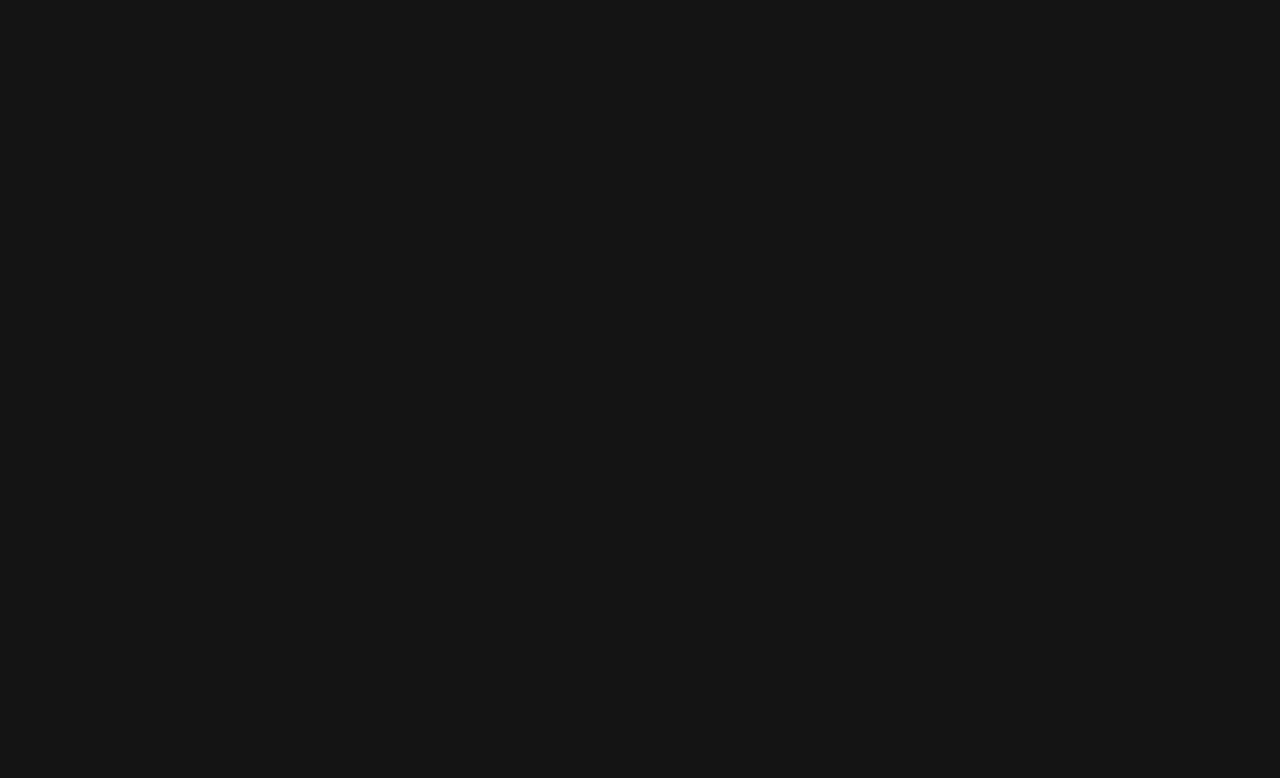
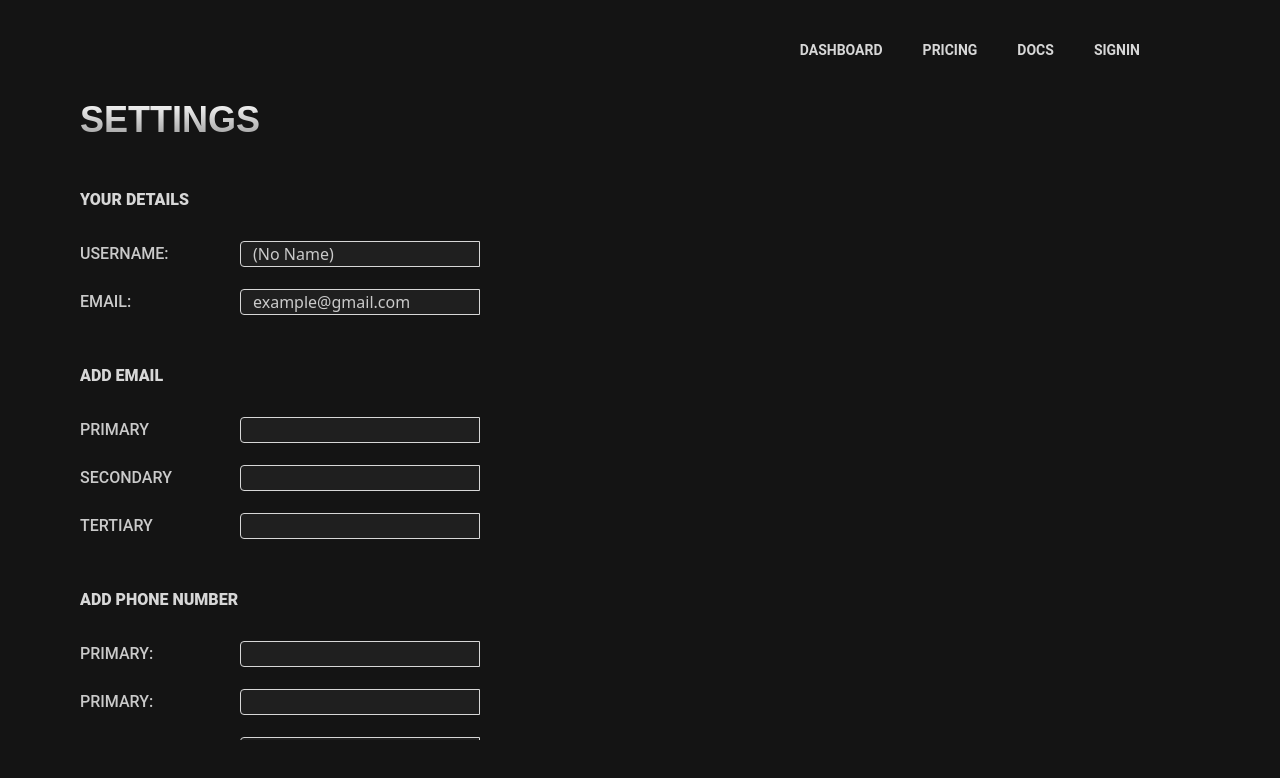
Before and after one commit to scrom-2511/Beepitt, a React (Vite) app in the folder frontend/: page /settings in a window 1280 px wide. Before the commit this address had no page. Shown: the top 778 px of the page. Built offline with nearby package versions, Linux system fonts and the light colour scheme.

Commit message:
added settings page

```diff
--- a/frontend/src/App.tsx
+++ b/frontend/src/App.tsx
@@ -3,17 +3,19 @@ import Home from "./pages/Home"
 import Pricing from './pages/Pricing';
 import Dashboard from './pages/Dashboard';
 import Signup from './pages/Signup';
+import Settings from './pages/Settings';
 
 function App() {
 
   return (
     <Router>
-      <div className="bg-[#141414] h-screen w-screen overflow-y-scroll">
+      <div className="bg-primary h-screen w-screen overflow-y-scroll">
       <Routes>
           <Route path="/home" element={<Home />} />
           <Route path="/signup" element={<Signup />} />
           <Route path="/pricing" element={<Pricing />} />
           <Route path="/dashboard" element={<Dashboard />} />
+          <Route path="/settings" element={<Settings />} />
         </Routes>
       </div>
     </Router>
--- a/frontend/src/app/store.tsx
+++ b/frontend/src/app/store.tsx
@@ -2,12 +2,14 @@ import { configureStore } from '@reduxjs/toolkit'
 import authReducer from '../features/auth/authSlice'
 import userReducer from '../features/user/userSlice'
 import errMsgReducer from "../features/errorMsgs/errMsgsSlice"
+import userContactReducer from '../features/userContact/userContactSlice'
 
 export const store = configureStore({
   reducer: {
     auth: authReducer,
     user: userReducer,
-    errMsgs: errMsgReducer
+    errMsgs: errMsgReducer,
+    userContact : userContactReducer
   },
 })
 
--- a/frontend/src/features/errorMsgs/errMsgsSlice.tsx
+++ b/frontend/src/features/errorMsgs/errMsgsSlice.tsx
@@ -13,7 +13,7 @@ interface ErrMsgsState{
 }
 
 const initialState: ErrMsgsState = {
-    messages : [{id:"", errName:"", time:"", solved:false},]
+    messages : []
 }
 
 export const ErrMsgsSlice = createSlice({
--- /dev/null
+++ b/frontend/src/features/userContact/userContactSlice.tsx
@@ -0,0 +1,32 @@
+import { createSlice, type PayloadAction } from "@reduxjs/toolkit";
+import type { RootState } from "../../app/store";
+import type { emailsContactInterface, phoneNumsContactInterface } from "../../interfaces/UserContacts.Interface";
+
+interface finalContacts{
+    emails: emailsContactInterface;
+    phoneNums: phoneNumsContactInterface
+}
+
+const initialState : finalContacts = {
+    emails: {primary:"", secondary:"", tertiary:""},
+    phoneNums: {primary:"", secondary:"", tertiary:""}
+}
+
+export const userContactSlice = createSlice({
+    name:"contact",
+    initialState,
+    reducers: {
+        setEmailsContact:(state, action:PayloadAction<emailsContactInterface>) => {
+            state.emails = action.payload
+        },
+        setPhoneNumsContact:(state, action:PayloadAction<phoneNumsContactInterface>) => {
+            state.phoneNums = action.payload
+        }
+    }
+})
+
+export const {setEmailsContact, setPhoneNumsContact} = userContactSlice.actions
+
+export const selectUserContact = (state: RootState) => state.userContact
+
+export default userContactSlice.reducer
--- a/frontend/src/index.css
+++ b/frontend/src/index.css
@@ -3,7 +3,8 @@
 @theme{
     --color-primary: #141414;
     --color-secondary: #D7D7D7;
-    --color-third: #1f1f1f;
+    --color-third: #1F1F1F;
+    --color-fourth: #CACACA;
     --font-mainheading: "Kanit", sans-serif;
     --font-titlemain: "Montserrat", sans-serif;
     --font-roboto: "Roboto", sans-serif;
--- /dev/null
+++ b/frontend/src/pages/Settings.tsx
@@ -0,0 +1,62 @@
+import type React from "react";
+import NavigationBar from "../components/NavigationBar";
+import { useDispatch, useSelector } from "react-redux";
+import { selectUser } from "../features/user/userSlice";
+import { useState } from "react";
+import type { emailsContactInterface, phoneNumsContactInterface } from "../interfaces/UserContacts.Interface";
+
+const Settings = () => {
+    const emailsContactArr: (keyof emailsContactInterface)[] = ["primary", "secondary", "tertiary"];
+    const phoneContactArr: (keyof phoneNumsContactInterface)[] = ["primary","secondary", "tertiary"];
+    const dispatch = useDispatch()
+
+    const [emailsContact, setEmailsContact] = useState<emailsContactInterface>({ primary: "", secondary: "", tertiary: "" })
+    const [phoneNumsContact, setPhoneNumsContact] = useState<emailsContactInterface>({ primary: "", secondary: "", tertiary: "" })
+    const username = useSelector(selectUser)
+    const [usernameTemp, setUsernameTemp] = useState<string>(username);
+    return (
+        <div className="h-full w-full">
+            <NavigationBar position="static" />
+            <div className="h-[calc(100%-100px)] w-full relative">
+                <div className="h-full w-full pl-20">
+                    <h1 className="font-mainheading font-extrabold bg-gradient-to-b from-white to-[#9A9A9A] bg-clip-text text-transparent text-4xl">
+                        SETTINGS
+                    </h1>
+                    <div className="h-[calc(100%-100px)] overflow-y-scroll">
+                        <div className="mt-12">
+                            <h2 className="font-roboto font-extrabold text-secondary mb-7 text-l">YOUR DETAILS</h2>
+                            <div className="h-7 flex mb-5 text-fourth items-center">
+                                <h3 className="w-40 font-roboto font-medium">USERNAME:</h3>
+                                <input type="text" value={usernameTemp} maxLength={15} className="bg-third w-60 border border-secondary pl-3 rounded-l" onChange={(e: React.ChangeEvent<HTMLInputElement>) => setUsernameTemp(e.target.value)} />
+                            </div>
+                            <div className="h-7 flex mb-5 text-fourth items-center">
+                                <h3 className="w-40 font-roboto font-medium">EMAIL:</h3>
+                                <h3 className="bg-third w-60 border border-secondary pl-3 rounded-l">example@gmail.com</h3>
+                            </div>
+                        </div>
+                        <div className="mt-12">
+                            <h2 className="font-roboto font-extrabold text-secondary mb-7 text-l">ADD EMAIL</h2>
+                            {emailsContactArr.map((emailContact) =>
+                                <div key={emailContact} className="h-7 flex mb-5 text-fourth items-center">
+                                    <h3 className="w-40 font-roboto font-medium">{emailContact.toUpperCase()}</h3>
+                                    <input type="text" value={emailsContact[emailContact]} maxLength={15} className="bg-third w-60 border border-secondary pl-3 rounded-l" onChange={(e: React.ChangeEvent<HTMLInputElement>) => setEmailsContact((prev) => ({ ...prev, [emailContact]: e.target.value }))} />
+                                </div>
+                            )}
+                        </div>
+                        <div className="mt-12">
+                            <h2 className="font-roboto font-extrabold text-secondary mb-7 text-l">ADD PHONE NUMBER</h2>
+                                {phoneContactArr.map((phoneContact)=>(
+                                    <div key={phoneContact} className="h-7 flex mb-5 text-fourth items-center">
+                                    <h3 className="w-40 font-roboto font-medium">PRIMARY:</h3>
+                                    <input type="text" value={phoneNumsContact[phoneContact]} maxLength={15} className="bg-third w-60 border border-secondary pl-3 rounded-l" onChange={(e: React.ChangeEvent<HTMLInputElement>) => setPhoneNumsContact((prev) => ({ ...prev, [phoneContact]: e.target.value }))} />
+                                </div>
+                                ))}
+                        </div>
+                    </div>
+                </div>
+            </div>
+        </div>
+    );
+};
+
+export default Settings;
```
Also changed, not shown: frontend/src/interfaces/UserContacts.Interface.ts (added, +11 -0 lines).
